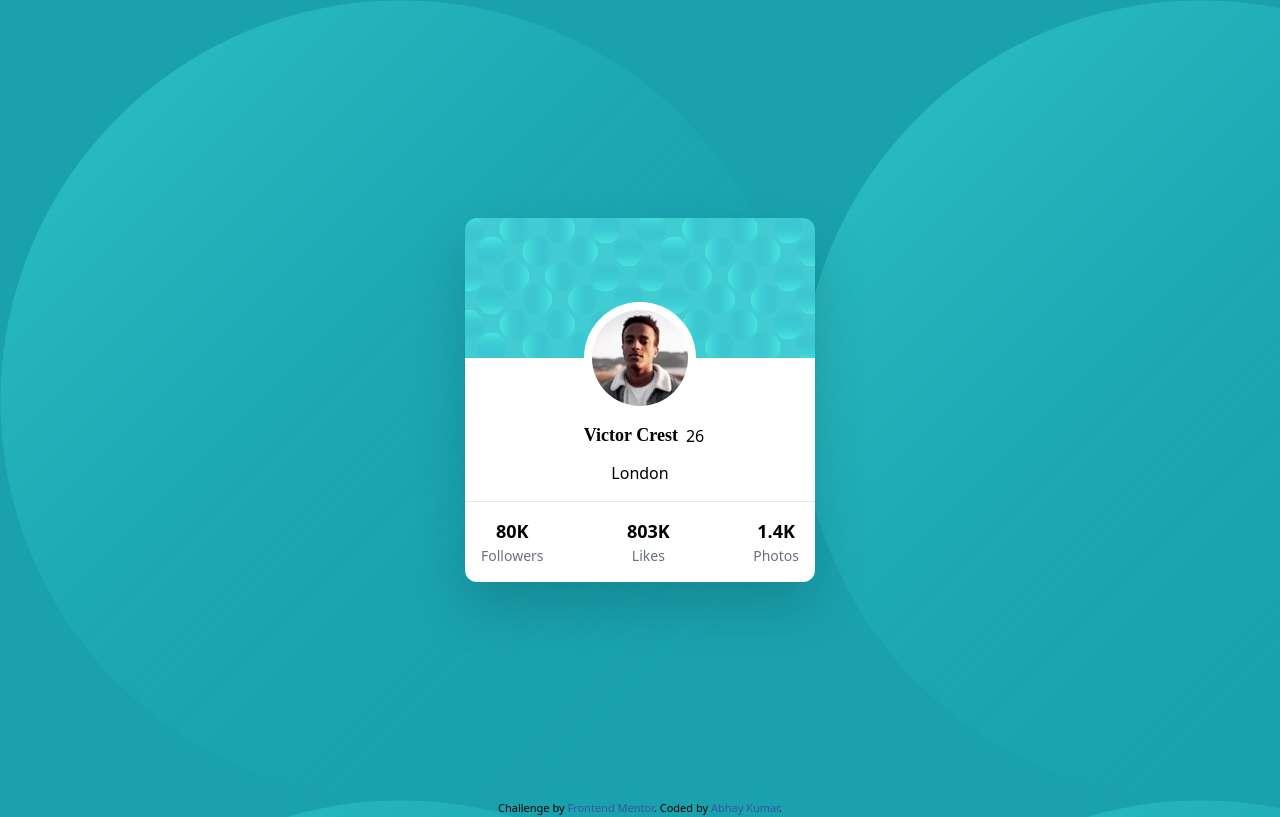
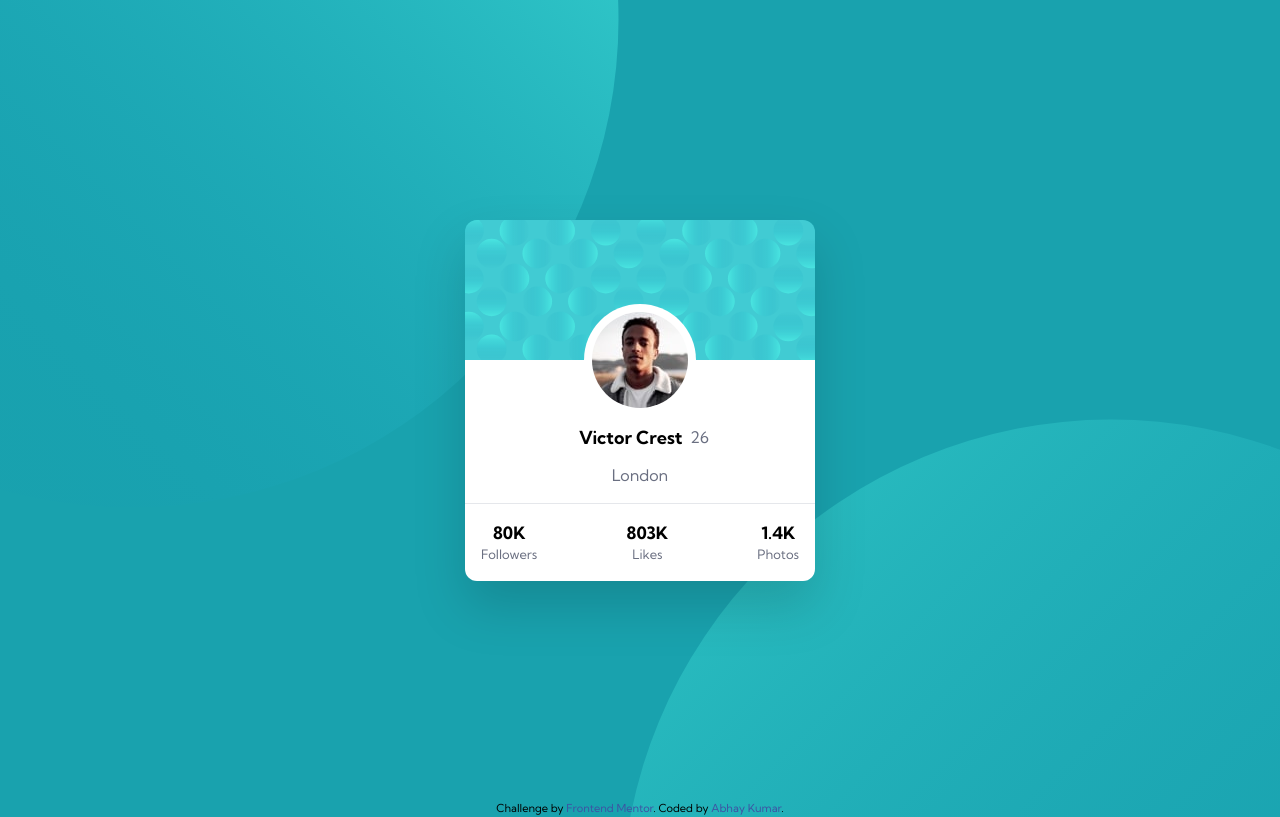
Before and after one commit to abhay0480-eng/profile-card-component-fm, a plain HTML site: page profile-card-component-main/index.html in a window 1280 px wide. Drawn offline with nearby package versions, Linux system fonts and the light colour scheme.

Commit message:
background positioned and text adjusted

```diff
--- a/profile-card-component-main/index.html
+++ b/profile-card-component-main/index.html
@@ -1,8 +1,10 @@
 <!DOCTYPE html>
 <html lang="en">
+
 <head>
   <meta charset="UTF-8">
-  <meta name="viewport" content="width=device-width, initial-scale=1.0"> <!-- displays site properly based on user's device -->
+  <meta name="viewport" content="width=device-width, initial-scale=1.0">
+  <!-- displays site properly based on user's device -->
 
   <link rel="icon" type="image/png" sizes="32x32" href="./images/favicon-32x32.png">
 
@@ -14,47 +16,59 @@
   <!-- Feel free to remove these styles or customise in your own stylesheet 👍 -->
   <style>
     @import url('https://fonts.googleapis.com/css2?family=Kumbh+Sans:wght@400;700&display=swap');
-    .attribution { font-size: 11px; text-align: center; }
-    .attribution a { color: hsl(228, 45%, 44%); }
+
+    .attribution {
+      font-size: 11px;
+      text-align: center;
+    }
+
+    .attribution a {
+      color: hsl(228, 45%, 44%);
+    }
   </style>
   <script>
     tailwind.config = {
       theme: {
         extend: {
           fontFamily: {
-            Kumbh:["Kumbh Sans"]
-      },
+            'Kumbh': ["'Kumbh Sans'"]
+          },
         }
       }
     }
 
   </script>
 </head>
-<body class="bg-[url('images/bg-pattern-bottom.svg')] h-screen bg-repeat bg-[#19a2ae] bg-contain bg-rotate-180 ">
+
+<body style="background: hsl(185, 75%, 39%);
+background-image: url('./images/bg-pattern-top.svg'), url('./images/bg-pattern-bottom.svg');
+background-position: calc(50% - 510px) calc(50% - 390px), calc(50% + 470px) calc(50% + 500px);
+background-repeat: no-repeat; font-family: 'Kumbh Sans';">
   <div class="flex justify-center items-center h-screen text-center">
     <div class=" drop-shadow-2xl">
       <div class="rounded-t-xl">
-        <img src="./images/bg-pattern-card.svg" alt="" class="cover rounded-t-xl"/>
+        <img src="./images/bg-pattern-card.svg" alt="" class="cover rounded-t-xl" />
       </div>
       <div class="relative bg-white rounded-b-xl">
-        <img src="./images/image-victor.jpg" alt="" class=" absolute top-0 left-1/2 transform -translate-x-1/2 -translate-y-1/2 top-0 rounded-full p-2 bg-white"/>
+        <img src="./images/image-victor.jpg" alt=""
+          class=" absolute top-0 left-1/2 transform -translate-x-1/2 -translate-y-1/2 top-0 rounded-full p-2 bg-white" />
         <div class="pt-16 flex justify-center items-center mb-3 ">
-          <h1 class="font-[Kumbh] mx-2 font-bold text-[18px]">Victor Crest</h1>
-          <p>26</p>
+          <h1 class="mx-2 font-bold text-[18px]">Victor Crest</h1>
+          <p class="text-[#6a6f81]">26</p>
         </div>
-        <p class="mb-3"> London</p>
+        <p class="mb-3 text-[#6a6f81]"> London</p>
         <div class="flex justify-between items-center p-4 border-t-[1px]  mt-4 text-[14px]">
           <div>
-            <p class="text-[18px] font-bold ">80K</p>
-            <p class="text-[14px] text-[#6a6f81]">Followers</p>
+            <p class="text-[17px] font-semibold">80K</p>
+            <p class="text-[13px] text-[#6a6f81]">Followers</p>
           </div>
           <div>
-            <p class="text-[18px] font-bold ">803K</p>
-            <p class="text-[14px] text-[#6a6f81]">Likes</p>
+            <p class="text-[17px] font-semibold ">803K</p>
+            <p class="text-[13px] text-[#6a6f81]">Likes</p>
           </div>
           <div>
-            <p class="text-[18px] font-bold ">1.4K</p>
-            <p class="text-[14px] text-[#6a6f81]">Photos</p>
+            <p class="text-[17px] font-semibold ">1.4K</p>
+            <p class="text-[13px] text-[#6a6f81]">Photos</p>
           </div>
         </div>
       </div>
@@ -67,4 +81,5 @@
     Coded by <a href="#">Abhay Kumar</a>.
   </div>
 </body>
+
 </html>
```
